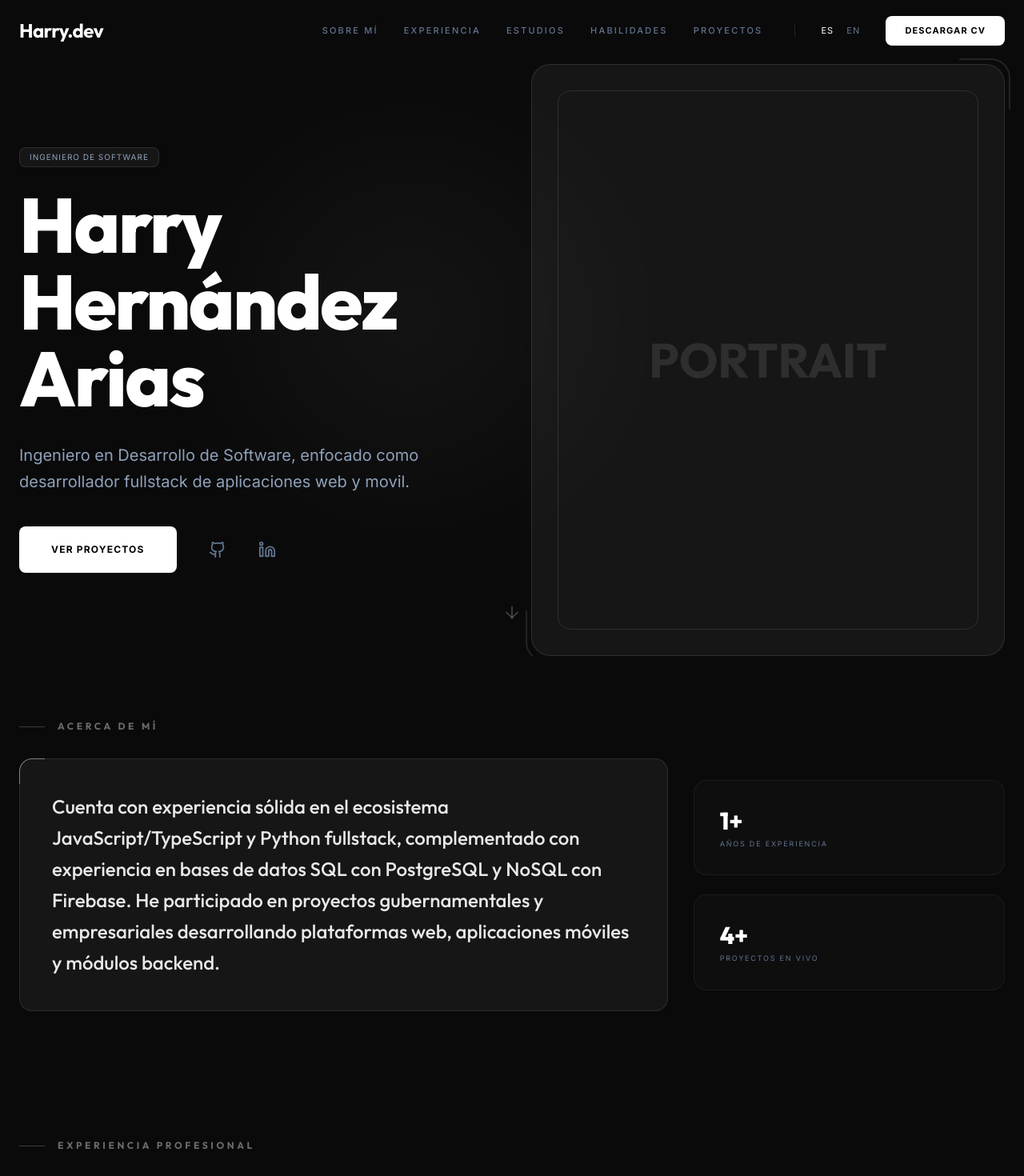
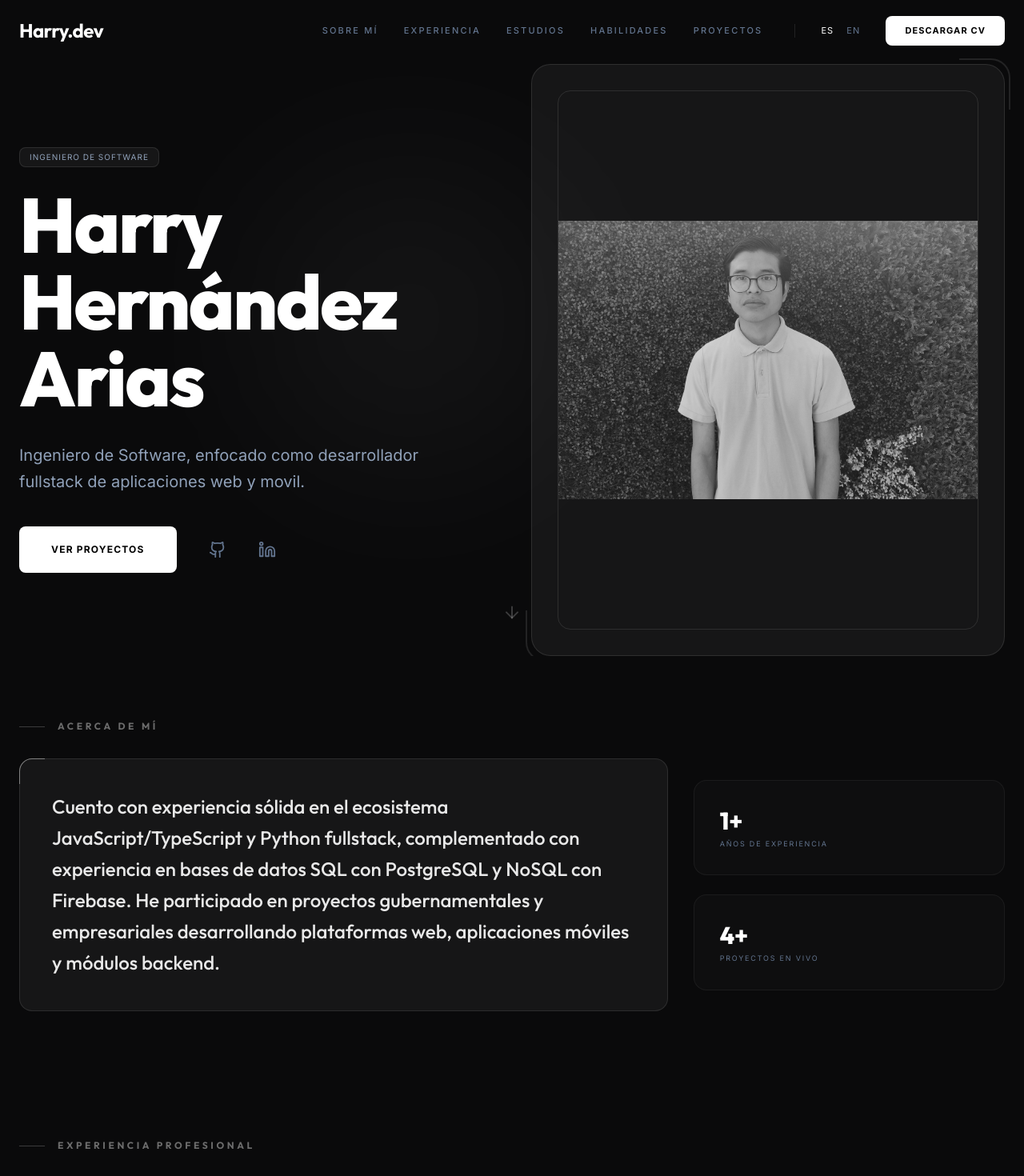
Before and after one commit to HarryHndz/portfolio-harry, a React (Vite) app: page / in a window 1280 px wide. Shown: the top 1470 px of the page at 80% size. Built offline with nearby package versions, Linux system fonts and the light colour scheme.

Commit message:
feat: implement internationalization and modularize portfolio components

```diff
--- a/index.html
+++ b/index.html
@@ -3,7 +3,7 @@
   <head>
     <meta charset="UTF-8" />
     <meta name="viewport" content="width=device-width, initial-scale=1.0" />
-    <title>My Google AI Studio App</title>
+    <title>Harry Hernández | Software Engineer</title>
   </head>
   <body>
     <div id="root"></div>
--- a/src/components/About.tsx
+++ b/src/components/About.tsx
@@ -1,7 +1,7 @@
 import React from 'react';
 import { useLanguage } from './LanguageProvider';
 import { Section } from './Section';
-import { Award, GraduationCap, CheckCircle2 } from 'lucide-react';
+import { CheckCircle2 } from 'lucide-react';
 import { motion } from 'motion/react';
 
 export const About: React.FC = () => {
@@ -16,11 +16,11 @@ export const About: React.FC = () => {
           <div className="absolute -top-px -left-px w-8 h-8 border-t border-l border-white/40 rounded-tl-2xl"></div>
         </div>
         <div className="md:col-span-4 grid grid-cols-2 md:grid-cols-1 gap-6">
-          <div className="bg-white/[0.02] border border-white/5 p-8 rounded-2xl">
+          <div className="bg-white/2 border border-white/5 p-8 rounded-2xl">
              <div className="text-3xl font-display font-extrabold text-white mb-1">1+</div>
              <div className="text-[9px] uppercase tracking-[0.2em] text-slate-500">{t.about.content2}</div>
           </div>
-          <div className="bg-white/[0.02] border border-white/5 p-8 rounded-2xl">
+          <div className="bg-white/2 border border-white/5 p-8 rounded-2xl">
              <div className="text-3xl font-display font-extrabold text-white mb-1">4+</div>
              <div className="text-[9px] uppercase tracking-[0.2em] text-slate-500">{t.about.content3}</div>
           </div>
@@ -41,12 +41,12 @@ export const EducationAndAchievements: React.FC = () => {
         viewport={{ once: true }}
       >
         <h2 className="text-xs font-display font-bold text-white/50 uppercase mb-8 flex items-center gap-4 tracking-widest">
-           <span className="w-4 h-[1px] bg-white/20"></span>
+           <span className="w-4 h-px bg-white/20"></span>
            {t.education.title}
         </h2>
         <div className="space-y-4">
           {t.education.items.map((item, i) => (
-            <div key={i} className="bg-white/[0.02] border border-white/5 p-6 relative group hover:bg-white/[0.04] transition-colors rounded-2xl">
+            <div key={i} className="bg-white/2 border border-white/5 p-6 relative group hover:bg-white/4 transition-colors rounded-2xl">
               <div className="text-[10px] text-white/40 uppercase mb-2 tracking-widest font-medium">{item.period}</div>
               <h3 className="text-sm text-white font-bold mb-1 tracking-wide">{item.degree}</h3>
               <p className="text-[11px] font-medium text-slate-500">{item.institution}</p>
@@ -61,12 +61,12 @@ export const EducationAndAchievements: React.FC = () => {
         viewport={{ once: true }}
       >
         <h2 className="text-xs font-display font-bold text-white/50 uppercase mb-8 flex items-center gap-4 tracking-widest">
-           <span className="w-4 h-[1px] bg-white/20"></span>
+           <span className="w-4 h-px bg-white/20"></span>
            {t.achievements.title}
         </h2>
         <div className="space-y-4">
           {t.achievements.items.map((item, i) => (
-            <div key={i} className="flex items-start gap-4 bg-white/[0.02] border border-white/5 p-6 group hover:bg-white/[0.04] transition-colors rounded-2xl">
+            <div key={i} className="flex items-start gap-4 bg-white/2 border border-white/5 p-6 group hover:bg-white/4 transition-colors rounded-2xl">
               <div className="mt-1 text-white/20 group-hover:text-white transition-colors">
                 <CheckCircle2 size={16} />
               </div>
--- a/src/components/Hero.tsx
+++ b/src/components/Hero.tsx
@@ -1,7 +1,7 @@
 import React from 'react';
 import { useLanguage } from './LanguageProvider';
 import { motion } from 'motion/react';
-import { Github, Linkedin, Instagram, ArrowDown } from 'lucide-react';
+import { Github, Linkedin, ArrowDown } from 'lucide-react';
 
 export const Hero: React.FC = () => {
   const { t } = useLanguage();
@@ -47,9 +47,9 @@ export const Hero: React.FC = () => {
           animate={{ opacity: 1, scale: 1 }}
           transition={{ duration: 1.2 }}
         >
-          <div className="aspect-[4/5] bg-white/5 border border-white/10 p-8 relative flex items-center justify-center grayscale hover:grayscale-0 transition-all duration-700 rounded-3xl">
-             <div className="w-full h-full border border-white/10 flex items-center justify-center font-display font-bold text-white/10 text-6xl rounded-2xl">
-               PORTRAIT
+          <div className="aspect-4/5 bg-white/5 border border-white/10 p-8 relative flex items-center justify-center grayscale hover:grayscale-0 transition-all duration-700 rounded-3xl">
+             <div className="w-full h-full border border-white/10 flex items-center justify-center rounded-2xl">
+               <img src="/profile.jpg" alt="" />
              </div>
              {/* Accent lines - updated to be more subtle dots/corners */}
              <div className="absolute -top-2 -right-2 w-16 h-16 border-t-2 border-r-2 border-white/10 rounded-tr-3xl"></div>
--- a/src/components/Projects.tsx
+++ b/src/components/Projects.tsx
@@ -18,9 +18,9 @@ export const Projects: React.FC = () => {
             whileInView={{ opacity: 1, y: 0 }}
             viewport={{ once: true }}
             transition={{ delay: index * 0.1 }}
-            className="group bg-white/[0.04] border border-white/5 relative overflow-hidden flex flex-col pt-8 rounded-3xl"
+            className="group bg-white/4 border border-white/5 relative overflow-hidden flex flex-col pt-8 rounded-3xl"
           >
-            <div className="px-8 mb-6 flex flex-col flex-grow">
+            <div className="px-8 mb-6 flex flex-col grow">
               <h3 className="text-xl text-white font-display font-bold mb-3 tracking-tight">
                 {project.title}
               </h3>
--- a/src/components/Skills.tsx
+++ b/src/components/Skills.tsx
@@ -63,7 +63,7 @@ export const Skills: React.FC = () => {
             whileInView={{ opacity: 1, y: 0 }}
             viewport={{ once: true }}
             transition={{ delay: i * 0.1 }}
-            className="bg-white/[0.02] border border-white/5 p-8 rounded-2xl"
+            className="bg-white/2 border border-white/5 p-8 rounded-2xl"
           >
             <div className="text-white/20 mb-6">
               {group.icon}
--- a/src/constants/translations.ts
+++ b/src/constants/translations.ts
@@ -13,14 +13,14 @@ export const translations = {
       greeting: "Hola, soy",
       roleLabel: "Ingeniero de Software",
       roleLabel2:"Desarrollador Fullstack",
-      role: "Ingeniero en Desarrollo de Software",
+      role: "Ingeniero de Software",
       roleDescription:"enfocado como desarrollador fullstack de aplicaciones web y movil.",
       cta: "Ver Proyectos",
       cv: "Descargar CV",
     },
     about: {
       title: "Acerca de mí",
-      content: "Cuenta con experiencia sólida en el ecosistema JavaScript/TypeScript y Python fullstack, complementado con experiencia en bases de datos SQL con PostgreSQL y NoSQL con Firebase. He participado en proyectos gubernamentales y empresariales desarrollando plataformas web, aplicaciones móviles y módulos backend.",
+      content: "Cuento con experiencia sólida en el ecosistema JavaScript/TypeScript y Python fullstack, complementado con experiencia en bases de datos SQL con PostgreSQL y NoSQL con Firebase. He participado en proyectos gubernamentales y empresariales desarrollando plataformas web, aplicaciones móviles y módulos backend.",
       content2: "Años de experiencia" ,
       content3: "Proyectos en vivo"
     },
@@ -94,6 +94,16 @@ export const translations = {
             "/airguard.png"
           ],
           link: "https://github.com/Ivanhdz04/AirGuard",
+          github: "https://github.com/Ivanhdz04/AirGuard",
+          technologies: ["JavaScript", "React", "Python"]
+        },
+        {
+          title: "NewsApp - Hackathon Google Cloud Run Hackathon",
+          description: "Frontend de una plataforma web que permite a los usuarios informarse si las noticias que leen son falsas o verdaderas con integración de IA con gemini.",
+          images: [
+            "/news-app.png"
+          ],
+          link: "https://news-app-frontend-521441037803.us-central1.run.app/",
           github: "https://github.com/Ivanhdz04/AirGuard",
           technologies: ["JavaScript", "React", "Python"]
         },
```
Also changed, not shown: public/news-app.png (added), public/profile.jpg (added).
